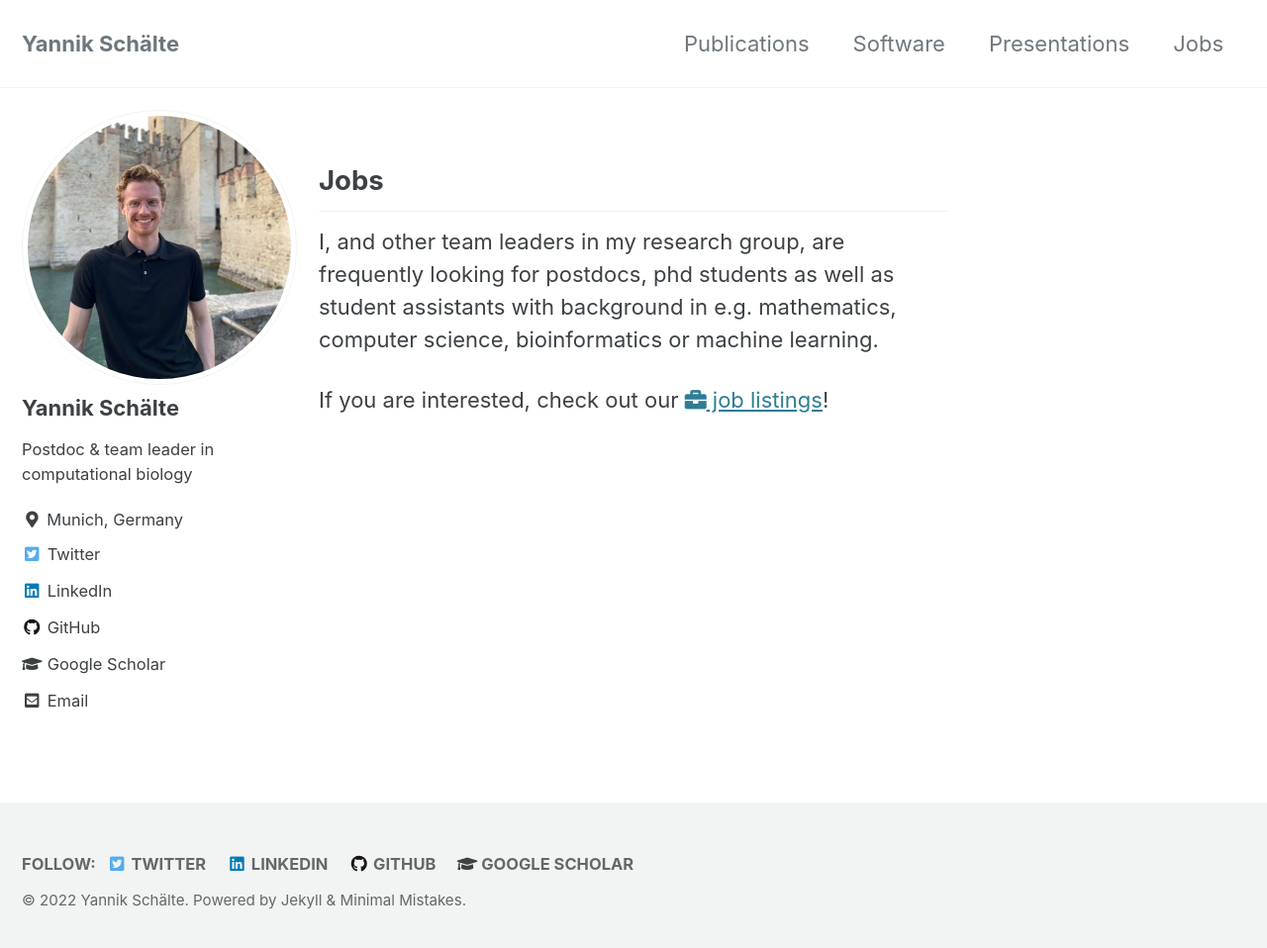
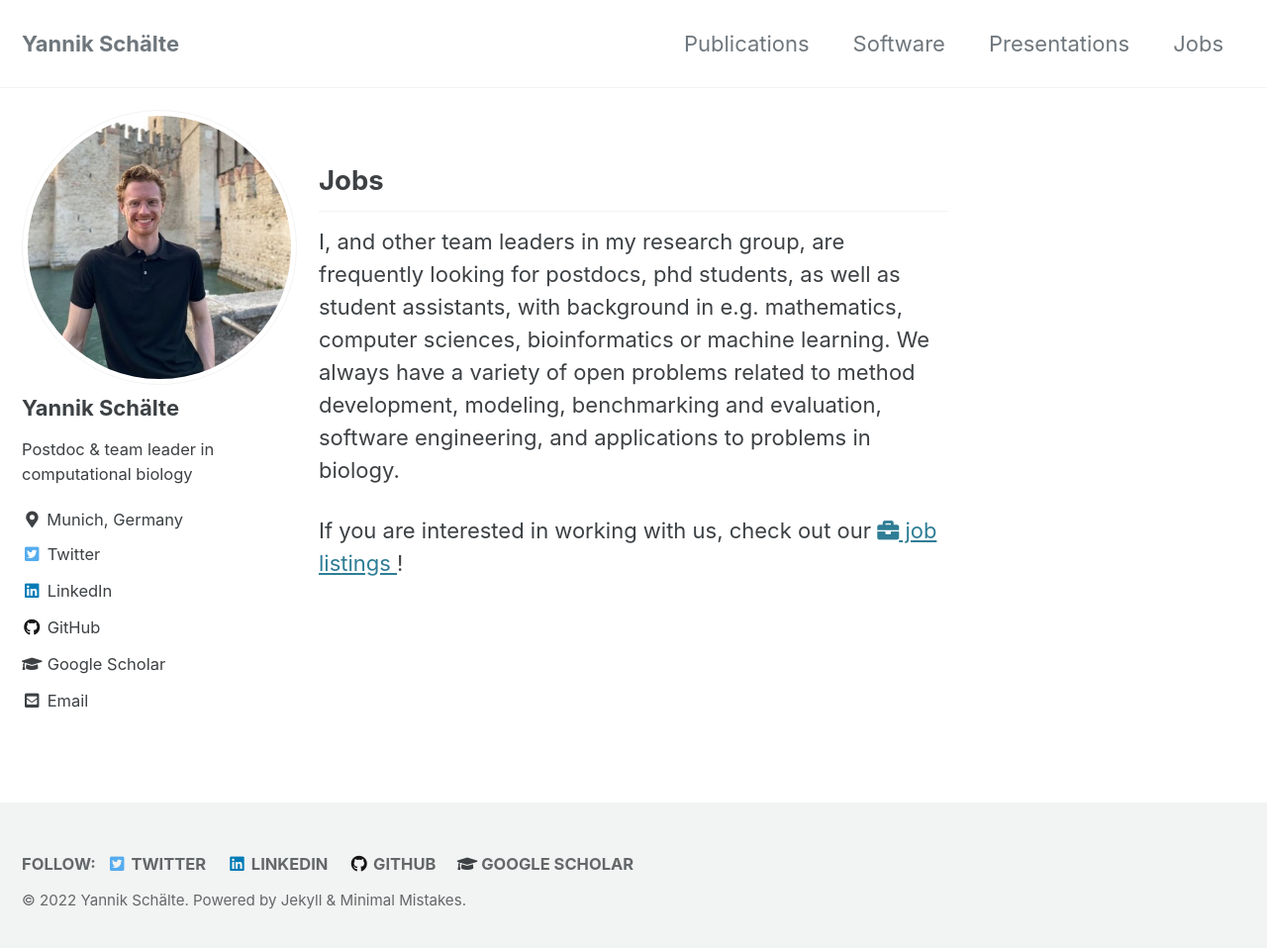
Before and after one commit to yannikschaelte/yannikschaelte.github.io, a Jekyll site: the page built from _pages/jobs.html, in a window 1280 px wide and 965 px high. Shown: the top 958 px of the window at 99% size. Built offline with Jekyll 4.4.1, drawn with Linux system fonts in a browser that asks for light colours; cached includes are drawn as plain includes.

Commit message:
minor edits

```diff
--- a/_pages/jobs.html
+++ b/_pages/jobs.html
@@ -6,10 +6,16 @@ permalink: /jobs/
 <h2>Jobs</h2>
 
 <p>
-I, and other team leaders in my research group, are frequently looking for postdocs, phd students as well as student assistants with background in
-e.g. mathematics, computer science, bioinformatics or machine learning.
+    I, and other team leaders in my research group, are frequently looking for postdocs, phd students, as well as
+    student assistants, with background in
+    e.g. mathematics, computer sciences, bioinformatics or machine learning.
+    We always have a variety of open problems related to method development, modeling, benchmarking and evaluation,
+    software engineering, and applications to problems in biology.
 </p>
 
 <p>
-If you are interested, check out our <a href="https://www.mathematics-and-life-sciences.uni-bonn.de/en/jobs" target="_blank"><i class="fas fa-briefcase"></i> job listings</a>!
+    If you are interested in working with us, check out our
+    <a href="https://www.mathematics-and-life-sciences.uni-bonn.de/en/jobs" target="_blank">
+        <i class="fas fa-briefcase"></i> job listings
+    </a>!
 </p>
--- a/index.html
+++ b/index.html
@@ -31,6 +31,8 @@ In particular, my interests include:
     <li>Dynamical modeling of gene expression on single-cell level</li>
 </ul>
 
+<h3>
+
 <h3>Education</h3>
 
 <ul class="fa-ul">
```
